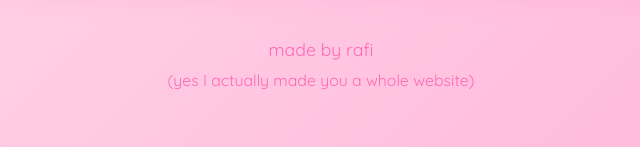
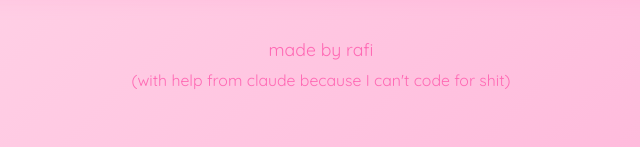
Before and after one commit to rafimatchen/ashley-site, a plain HTML site: page index.html in a window 1280 px wide. Shown: the part 1342-1489 px from the top of the page, 319-959 px from the left. Drawn offline with Linux system fonts and the light colour scheme.

Commit message:
Add joke about it being AI-made
Co-Authored-By: Claude Sonnet 4.5 <noreply@anthropic.com>

```diff
--- a/index.html
+++ b/index.html
@@ -277,7 +277,7 @@
         <footer>
             <p>made by rafi</p>
             <p style="font-size: 0.9em; margin-top: 10px;">
-                (yes I actually made you a whole website)
+                (with help from claude because I can't code for shit)
             </p>
         </footer>
     </div>
```
